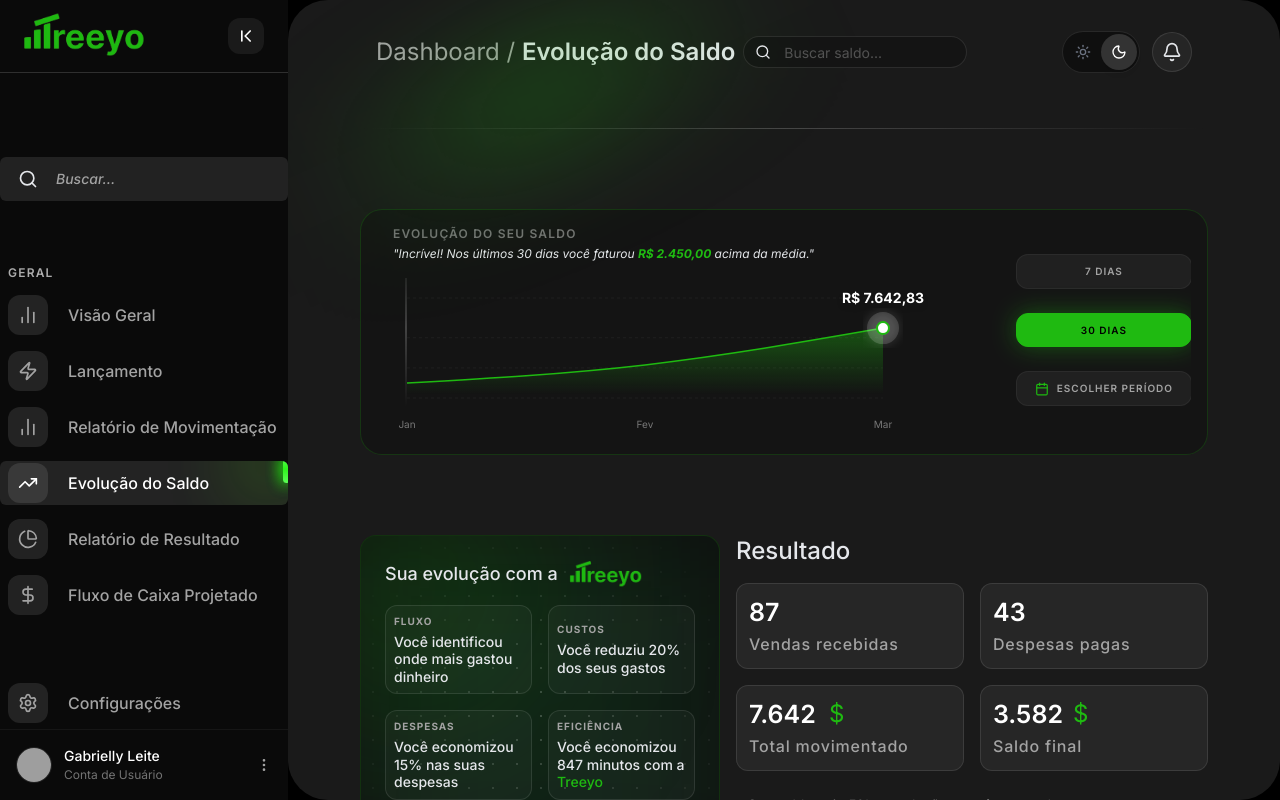
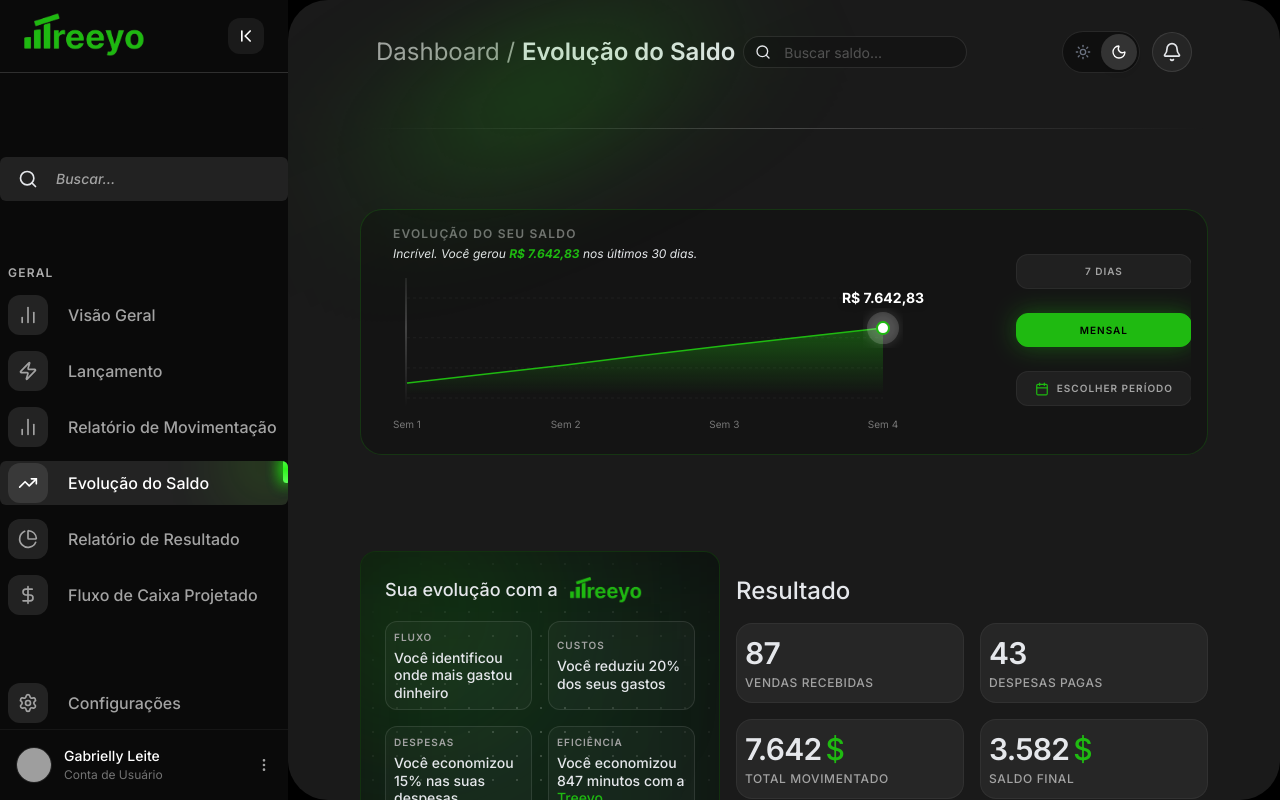
Before and after one commit to gabriellyleitedev/treeyo-dashboard-saas, a React (Vite) app: page /evolucao-saldo in a window 1280 px wide. Built offline with nearby package versions, Linux system fonts and the light colour scheme; grey boxes are pictures that could not be loaded.

Commit message:
nova alteração no evolução-saldo

```diff
--- a/src/components/SaldoMiniChart.jsx
+++ b/src/components/SaldoMiniChart.jsx
@@ -1,6 +1,7 @@
 import React, { useState } from "react";
 import { AreaChart, Area, XAxis, YAxis, CartesianGrid, Tooltip, ResponsiveContainer } from "recharts";
 import { Calendar, X } from "lucide-react";
+import { a } from "framer-motion/client";
 
 // --- FORMULÁRIO DE CALENDÁRIO (Consertado e Estilizado) ---
 function CalendarPicker({ onSelect }) {
@@ -89,9 +90,10 @@ const data7d = [
 ];
 
 const data30d = [
-  { label: "Jan", day: "Janeiro", saldo: 4000 },
-  { label: "Fev", day: "Fevereiro", saldo: 5200 },
-  { label: "Mar", day: "Março", saldo: 7642.83 }
+  { label: "Sem 1", day: "Semana 1", saldo: 4000 },
+  { label: "Sem 2", day: "Semana 2", saldo: 5200 },
+  { label: "Sem 3", day: "Semana 3", saldo: 6478 },
+  { label: "Sem 4", day: "Semana 4", saldo: 7642.83 }
 ];
 
 const dataCustomOriginal = [
@@ -139,14 +141,133 @@ export default function SaldoMiniChart({ range, setRange }) {
 
   const data = range === "7d" ? data7d : range === "30d" ? data30d : filteredCustomData;
 
-  const getSaudacao = () => {
-    switch (range) {
-      case "7d": return <>"Boa, Gabrielly! Seu saldo cresceu <span className="text-[#1fba11] font-bold">R$ 840,00</span> esta semana."</>;
-      case "30d": return <>"Incrível! Nos últimos 30 dias você faturou <span className="text-[#1fba11] font-bold">R$ 2.450,00</span> acima da média."</>;
-      case "custom": return <>"Período personalizado selecionado: <span className="text-[#1fba11] font-bold">{customLabel}</span>"</>;
-      default: return "";
+
+  const [hoverData, setHoverData] = useState(null);
+  const [activeData, setActiveData] = useState(null);
+
+  const hasData = data && data.length > 0;
+
+
+const getSaudacao = () => {
+
+  // 🔥 7 DIAS (VOLTA PRO ESTILO BOM)
+  if (range === "7d") {
+    return (
+      <>
+        Boa, Gabrielly. Seu saldo fechou em{" "}
+        <span className="text-[#1fba11] font-bold">
+          {formatCurrency(data[data.length - 1].saldo)}
+        </span>. Continue nesse ritmo.
+      </>
+    );
+  }
+
+  // 🔥 30 DIAS (AGORA SIM: DIFERENTE + AÇÃO)
+  if (range === "30d") {
+
+    if (activeData && activeData.label) {
+
+      const index = data.findIndex(d => d.label === activeData.label);
+      const prev = data[index - 1];
+      const diff = prev ? activeData.saldo - prev.saldo : 0;
+
+      // 🚀 SEMANA 1
+      if (index === 0) {
+        return (
+          <>
+            Início forte:{" "}
+            <span className="text-[#1fba11] font-bold">
+              {formatCurrency(activeData.saldo)}
+            </span>. Agora valide o que mais vende.
+          </>
+        );
+      }
+
+      // 🚀 SEMANA 2
+      if (index === 1) {
+        return diff >= 0 ? (
+          <>
+            Boa evolução. Repita o que funcionou e corte o que travou.
+          </>
+        ) : (
+          <>
+            Queda detectada. Revise gastos e segure saídas agora.
+          </>
+        );
+      }
+
+      // 🚀 SEMANA 3
+      if (index === 2) {
+        return diff >= 0 ? (
+          <>
+            Ritmo consistente. Hora de escalar o que deu retorno.
+          </>
+        ) : (
+          <>
+            Oscilação. Ajuste rápido antes de impactar o mês.
+          </>
+        );
+      }
+
+      // 🚀 SEMANA 4
+      if (index === 3) {
+        return diff >= 0 ? (
+          <>
+            Fechamento forte. Mantenha esse padrão no próximo mês.
+          </>
+        ) : (
+          <>
+            Final fraco. Revise estratégia antes do novo ciclo.
+          </>
+        );
+      }
     }
-  };
+
+    // 🧠 FRASE PADRÃO (ANTES DE INTERAGIR)
+    return (
+      <>
+        Incrível. Você gerou{" "}
+        <span className="text-[#1fba11] font-bold">
+          {formatCurrency(data[data.length - 1].saldo)}
+        </span> nos últimos 30 dias.
+      </>
+    );
+  }
+
+  if (range === "custom") {
+
+  const start = filteredCustomData[0];
+  const middle = filteredCustomData[1];
+  const end = filteredCustomData[2];
+
+  if (start && end) {
+    const diff = end.saldo - start.saldo;
+
+    if (diff > 0) {
+      return <>
+        De {customLabel}: crescimento de {formatCurrency(diff)}.
+        Continue nesse ritmo!
+      </>;
+    }
+
+    if (diff < 0) {
+      return <>
+         De {customLabel}: queda de {formatCurrency(Math.abs(diff))}.
+        Revise gastos nesse período.
+      </>;
+    }
+
+    return <>
+      De {customLabel}: saldo estável.
+      Hora de testar melhorias.
+    </>;
+  }
+
+  return <> Período selecionado: {customLabel}</>;
+}
+
+  return "";
+};
 
   return (
     <div className="w-full md:p-4 p-0 flex flex-col text-gray-200 font-sans md:bg-black/20 md:border md:border-[#1fba11]/20 md:rounded-[22px] overflow-hidden">
@@ -161,7 +282,10 @@ export default function SaldoMiniChart({ range, setRange }) {
           <div className="absolute left-7 top-[-30px] bottom-[30px] w-[1.5px] bg-gradient-to-b from-transparent via-white/20 to-transparent z-10" />
 
           <ResponsiveContainer width="100%" height="100%">
-            <AreaChart data={data} margin={{ top: 20, right: 45, left: 30, bottom: 10 }}>
+            <AreaChart data={data} margin={{ top: 20, right: 45, left: 30, bottom: 10 }}
+
+
+>
               <defs>
                 <linearGradient id="colorGreen" x1="0" y1="0" x2="0" y2="1">
                   <stop offset="5%" stopColor="#1fba11" stopOpacity={0.6} />
@@ -176,7 +300,11 @@ export default function SaldoMiniChart({ range, setRange }) {
               <Tooltip
                 content={({ active, payload }) => {
                   if (active && payload && payload.length) {
+
                     const currentData = payload[0].payload;
+                    if (currentData !==activeData?.label) {
+                      setActiveData(currentData);
+                    }
                     const index = data.indexOf(currentData);
                     const previousValue = data[index - 1]?.saldo;
                     const diff = previousValue ? ((currentData.saldo - previousValue) / previousValue) * 100 : null;
@@ -214,7 +342,7 @@ export default function SaldoMiniChart({ range, setRange }) {
         <div className="flex flex-row md:flex-col overflow-x-auto md:w-auto gap-6 h-auto lg:h-[160px] md:!-mt-6 w-full lg:w-auto lg:px-14 no-scrollbar pb-2">
           {[
             { id: '7d', label: '7 Dias' },
-            { id: '30d', label: '30 Dias' },
+            { id: '30d', label: 'Mensal' },
             { id: 'custom', label: customLabel, icon: true }
           ].map((btn) => (
             <button
--- a/src/pages/EvolucaoSaldo.jsx
+++ b/src/pages/EvolucaoSaldo.jsx
@@ -152,7 +152,7 @@ const EvolucaoSaldo = () => {
                                     <button onClick={() => navigate(-1)} className="w-9 h-9 rounded-full bg-white/5 border border-white/10 flex items-center justify-center text-gray-200">
                                         <ArrowLeft size={22} />
                                     </button>
-                                    <h1 className="text-gray-200 font-medium text-xl">Evolucão do Saldo</h1>
+                                    <h1 className="text-gray-200 font-medium text-lg">Evolucão do Saldo</h1>
                                 </div>
                                 <div className="flex items-center gap-3">
                                     <button onClick={() => setSearchAberto(true)} className="p-2 text-gray-200 bg-white/5 border border-white/10 rounded-full">
@@ -250,20 +250,21 @@ const EvolucaoSaldo = () => {
 
                     <motion.div variants={itemVariants} className="w-full bg-gradient-to-r from-transparent via-white/20 to-transparent mb-8 mt-6 md:mt-0 shrink-0" />
                     {/* GRÁFICO */}
-                    <motion.div variants={itemVariants} className="w-full md:pt-4 flex justify-center transition-all duration-500">
+                    <motion.div variants={itemVariants} className="w-full md:pt-4 pt-2 flex justify-center transition-all duration-500">
                         <SaldoMiniChart range={range} setRange={setRange} />
                     </motion.div>
 
 
                     {/* BLOCO INFERIOR */}
                     <div className="mt-8 flex w-full ">
-                        <div className="lg:p- p-0 flex flex-col lg:flex-row gap-12 xl:gap-4 w-full pt-12 lg:max-w-full transition-all duration-500">
+                        <div className=" flex flex-col lg:flex-row gap-12 xl:gap-4 w-full pt-16 lg:max-w-full transition-all duration-500">
 
 
                             {/* COLUNA ESQUERDA*/}
                             <motion.div
                                 variants={itemVariants}
-                                className=" relative w-full  lg:max-w-[360px]  min-h-[300px] border border-[#1fba11]/20 rounded-2xl p-4 lg:p-6 bg-[#0f0f0f] overflow-hidden shrink-0"
+                                className=" relative w-full  md:max-w-[360px]
+                                min-h-[300px] border border-[#1fba11]/20 rounded-2xl p-4 lg:p-6 bg-[#0f0f0f] overflow-hidden shrink-0"
                             >
                                 <div className="absolute inset-0 bg-green-500/10 blur-3xl"></div>
                                 <div
@@ -295,7 +296,7 @@ const EvolucaoSaldo = () => {
                             {/* COLUNA DIREITA - RESULTADO */}
                             <motion.div
                                 variants={itemVariants}
-                                className="w-full lg:flex-1 flex flex-col gap-6 transition-all duration-500 "
+                                className="w-full lg:flex-1 flex flex-col pt-6 gap-6 transition-all duration-500 "
                             >
                                 <div>
                                     <h3 className="text-gray-200 text-[20px] sm:text-xl lg:text-2xl font-medium pb-4">Resultado</h3>
@@ -307,7 +308,7 @@ const EvolucaoSaldo = () => {
                                     </div>
                                 </div>
 
-                                <motion.div variants={itemVariants} className="text-sm text-neutral-400 space-y-2 cursor-pointer">
+                                <motion.div variants={itemVariants} className="text-sm text-neutral-400 space-y-2  cursor-pointer">
                                     <p className="hover:text-gray-200 transition-all duration-300">• Seu saldo caiu 5% em relação ao mês passado</p>
                                     <p className="hover:text-gray-200 transition-all duration-300">• Você perdeu dinheiro entre os dias 23 e 27 deste mês</p>
                                     <p className="hover:text-gray-200 transition-all duration-300">• Pix foi o pagamento mais usado</p>
@@ -325,8 +326,8 @@ const EvolucaoSaldo = () => {
 };
 
 const InsightCard = ({ label, text }) => (
-    <div className="group bg-white/[0.03] border border-white/10 lg:p-2 p-2 rounded-xl min-h-[80px] w-full flex flex-col justify-center transition-all duration-300 hover:scale-105 hover:bg-white/[0.05] cursor-pointer">
-        <p className="text-[10px] text-neutral-400 font-bold uppercase tracking-[0.1em] mb-1 ">
+    <div className="group bg-white/[0.03]  border border-white/10 md:p-2 p-2 rounded-xl min-h-[80px] w-full flex flex-col justify-center transition-all duration-300 hover:scale-105 hover:bg-white/[0.05] cursor-pointer">
+        <p className="text-[10px] text-neutral-400 font-semibold uppercase tracking-[0.1em] mb-1 ">
             {label}
         </p>
         <p className="text-sm font-medium text-gray-200 leading-tight group-hover:text-white transition-colors ">
@@ -334,24 +335,52 @@ const InsightCard = ({ label, text }) => (
         </p>
     </div>
 );
+const StatBox = ({ label, value, span, variants }) => {
+  // Define o que é considerado "vazio" para um sistema novo
+  const isEmpty = value === "0.000" || value === "--" || value === 0 || !value;
 
-const StatBox = ({ label, value, span, variants }) => (
+  // Frases personalizadas e mais profissionais
+  const getEmptyState = (label) => {
+    const map = {
+      "Vendas recebidas": "Sem dados",
+      "Despesas pagas": "Sem dados",
+      "Total movimentado": "Sem registros",
+      "Saldo final": "Nenhuma movimentação",
+    };
+    return map[label] || "Aguardando dados";
+  };
+
+  return (
     <motion.div
-        variants={variants}
-        className="relative bg-[#262626] border border-white/10 lg:px-3 px-2 py-3 rounded-xl w-full  cursor-default transition-all duration-500 hover:border-[#1fba11]/30 hover:shadow-[0_0_20px_rgba(31,186,17,0.1)]"
+      variants={variants}
+      className="relative bg-[#262626] border border-white/5 h-[80px] flex flex-col justify-center px-2 rounded-2xl w-full cursor-default transition-all duration-500 hover:border-green-500/20"
     >
-
-        {span && (
-            <span className="absolute  lg:text-2xl text-2xl text-[#1fba11] lg:px-18 px-20 ">
-                {span}
-            </span>
-        )}
+      {isEmpty ? (
+        <div className="flex flex-col">
+          <span className="text-neutral-500 text-lg font-medium italic leading-tight">
+            {getEmptyState(label)}
+          </span>
+          {/* O label original fica bem pequeno e discreto em baixo */}
+          <span className="text-[10px] uppercase text-neutral-600 mt-1 tracking-tighter">
+            {label}
+          </span>
+        </div>
+      ) : (
+        <div className="flex flex-col">
+          <div className="flex items-center gap-1">
+             <p className="text-2xl md:text-3xl font-semibold text-gray-200 tracking-tight">
+              {value}
+            </p>
+            {span && <span className="text-[#1fba11] text-2xl md:text-3xl font-medium">{span}</span>}
+          </div>
+          <p className="text-[10px] md:text-xs uppercase tracking-wider text-neutral-400 font-medium mt-1">
+            {label}
+          </p>
+        </div>
+      )}
+    </motion.div>
+  );
+};
 
 
-        <p className="md:text-[25px] text-2xl font-semibold text-white mb-1 ">{value}</p>
-        <p className="tracking-wider text-neutral-400 font-medium ">{label}</p>
-
-    </motion.div>
-);
-
 export default EvolucaoSaldo;
```
